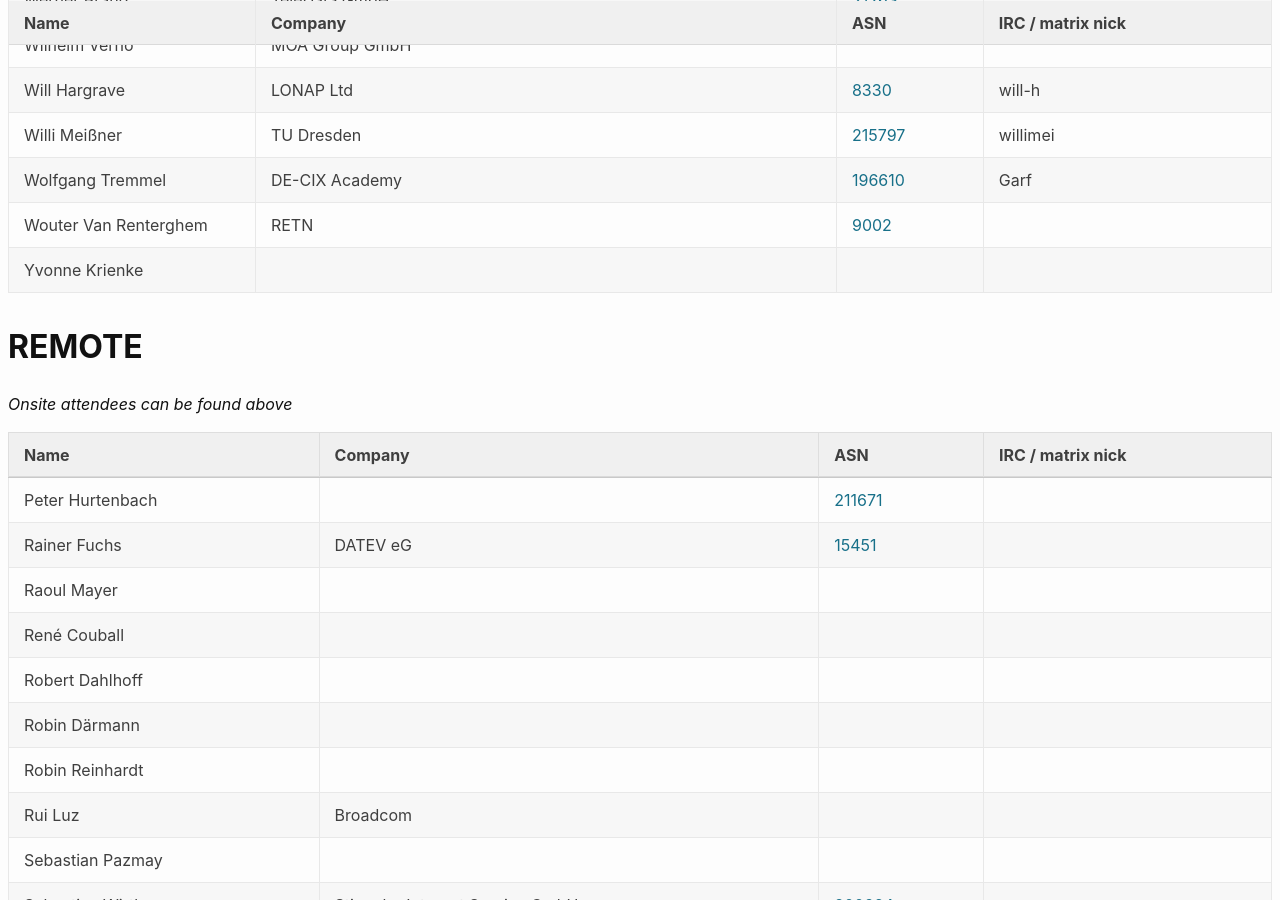
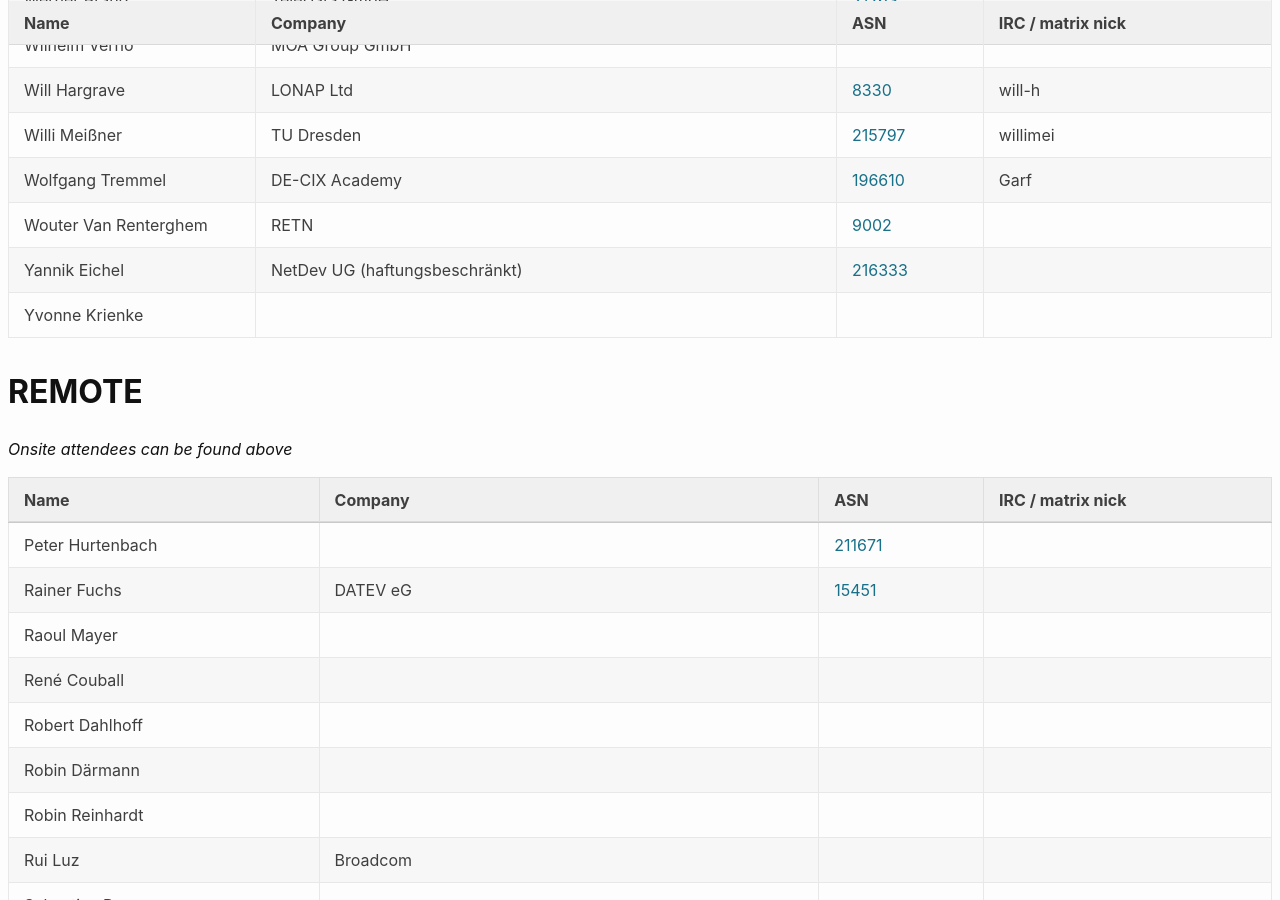
Before and after one commit to denog/pretix-attendeelist, a Jekyll site: the page built from denog16/index.markdown, in a window 1280 px wide and 900 px high, scrolled down 19804 px. Built offline with Jekyll 4.4.1, drawn with Linux system fonts in a browser that asks for light colours.

Commit message:
Latest data: Tue Oct 22 10:48:19 UTC 2024

```diff
--- a/_data/attendees_denog16_onsite.json
+++ b/_data/attendees_denog16_onsite.json
@@ -2634,6 +2634,12 @@
     "asn": "9002"
   },
   {
+    "name": "Yannik Eichel",
+    "company": "NetDev UG (haftungsbeschränkt)",
+    "irc": null,
+    "asn": "216333"
+  },
+  {
     "name": "Yvonne Krienke",
     "company": null,
     "irc": null,
```
